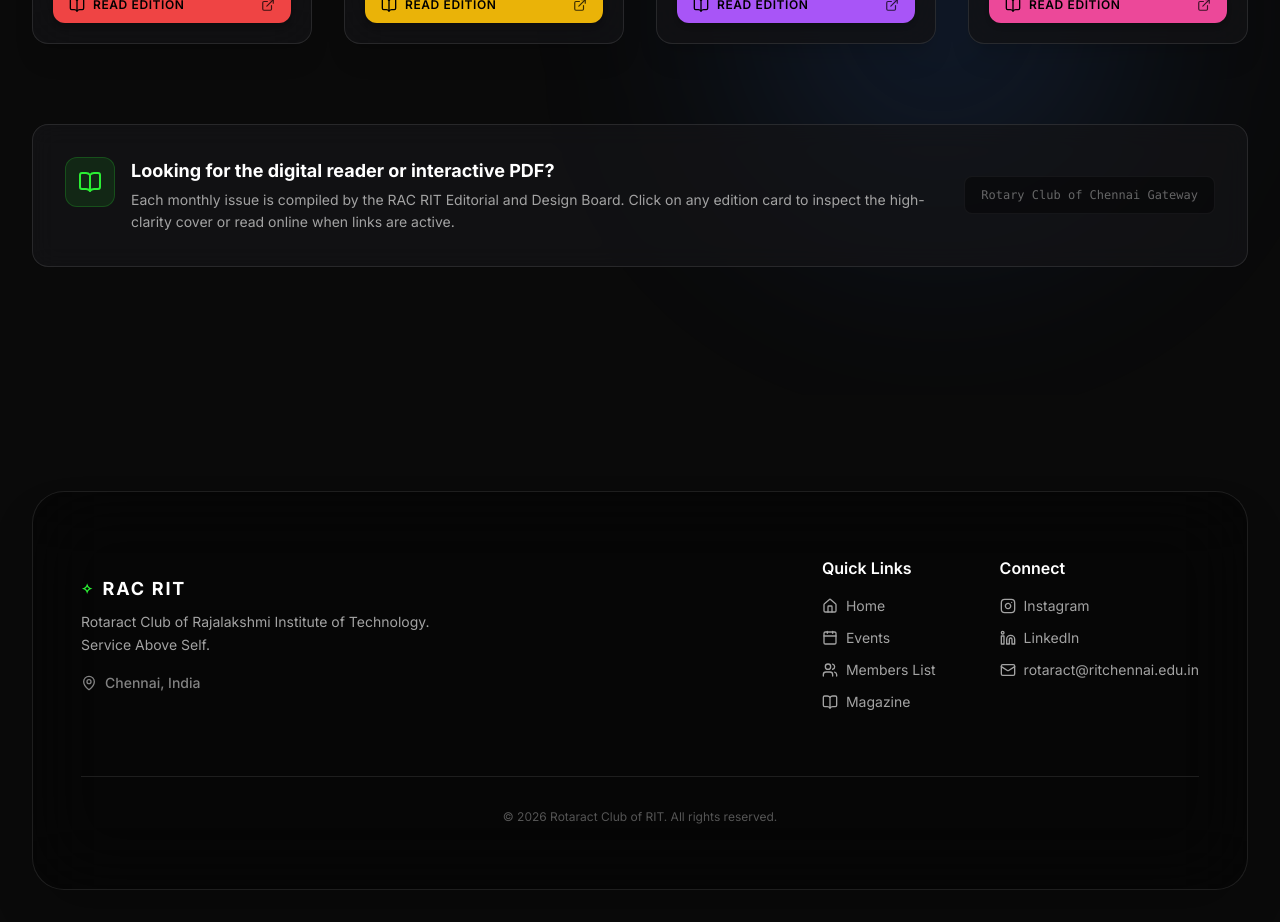
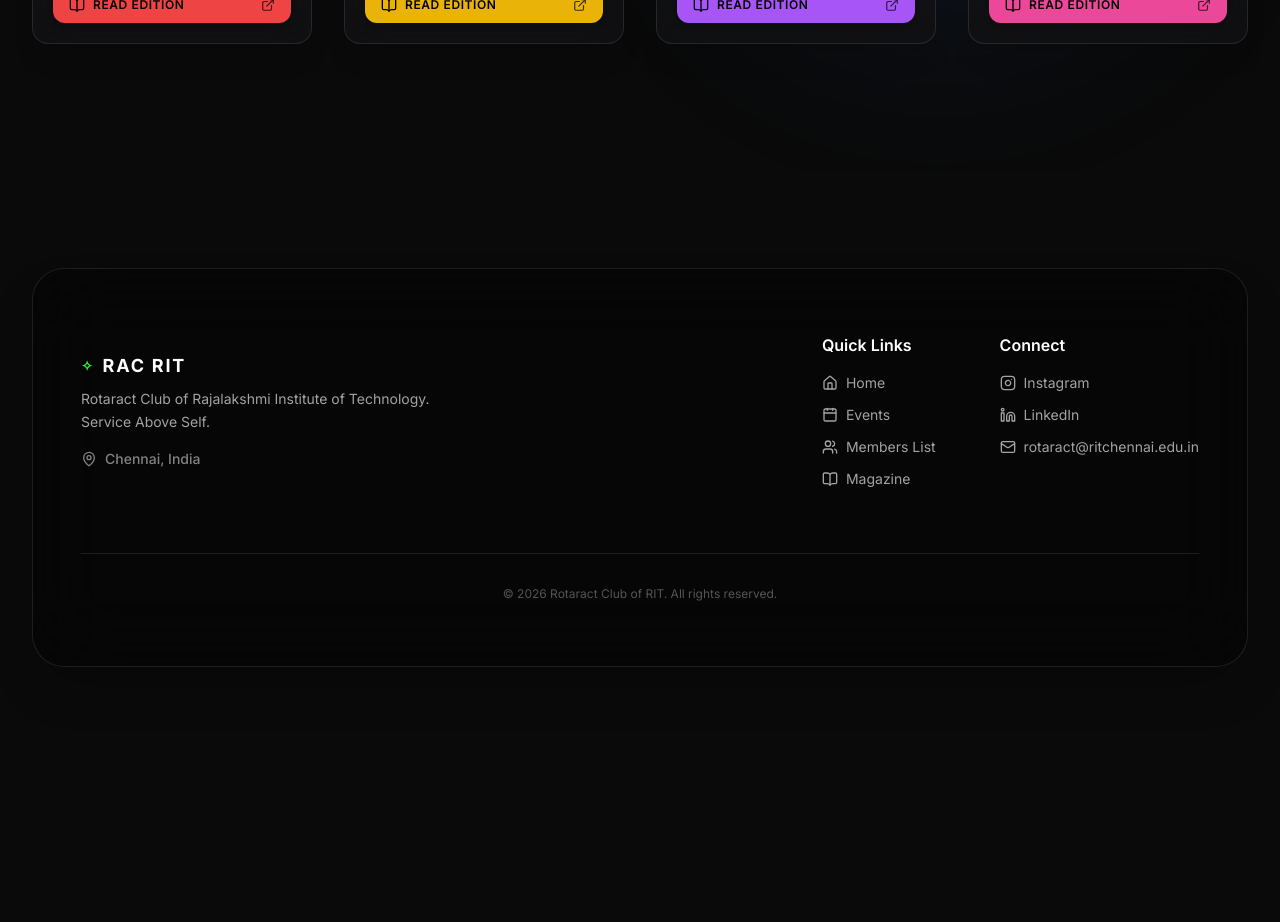
Before and after one commit to KabilanPix/RACRIT, a Next.js app: page /magazine in a window 1280 px wide. Shown: the part 1360-2282 px from the top of the page. After the commit the page ends 2059 px from the top, so only its background shows below. Built offline with nearby package versions, Linux system fonts and the light colour scheme.

Commit message:
fix(magazine): remove digital reader publication notice banner

```diff
--- a/src/app/magazine/page.tsx
+++ b/src/app/magazine/page.tsx
@@ -122,29 +122,6 @@ export default function MagazinePage() {
               onPreview={handleOpenPreview}
             />
           ))}
-        </div>
-
-        {/* Publication Notice */}
-        <div
-          className="mt-20 p-6 sm:p-8 rounded-2xl bg-[#141417]/70 border border-white/10 backdrop-blur-md flex flex-col md:flex-row items-center justify-between gap-6"
-          data-aos="fade-up"
-        >
-          <div className="flex items-start gap-4">
-            <div className="p-3 rounded-xl bg-accent/10 border border-accent/20 text-accent shrink-0">
-              <BookOpen className="w-6 h-6" />
-            </div>
-            <div>
-              <h2 className="text-lg font-bold text-white mb-1">
-                Looking for the digital reader or interactive PDF?
-              </h2>
-              <p className="text-sm text-text-light leading-relaxed">
-                Each monthly issue is compiled by the RAC RIT Editorial and Design Board. Click on any edition card to inspect the high-clarity cover or read online when links are active.
-              </p>
-            </div>
-          </div>
-          <div className="shrink-0 text-xs font-mono text-text-light/60 bg-black/40 px-4 py-2.5 rounded-lg border border-white/5">
-            Rotary Club of Chennai Gateway
-          </div>
         </div>
 
       </div>
```
